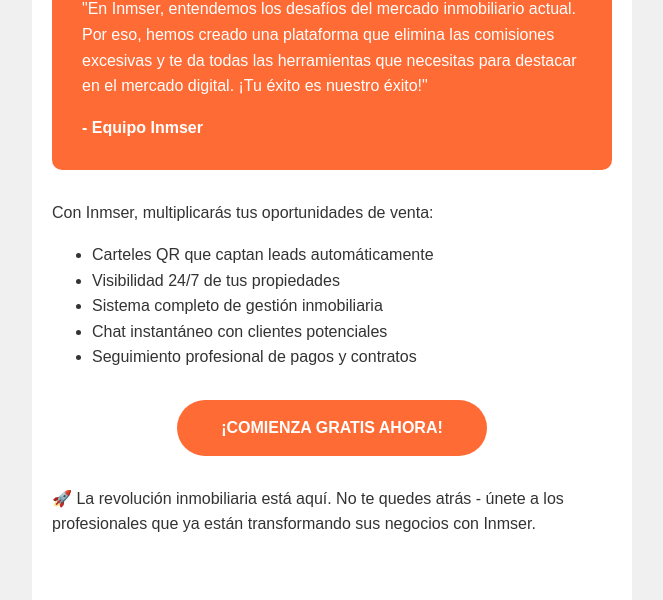
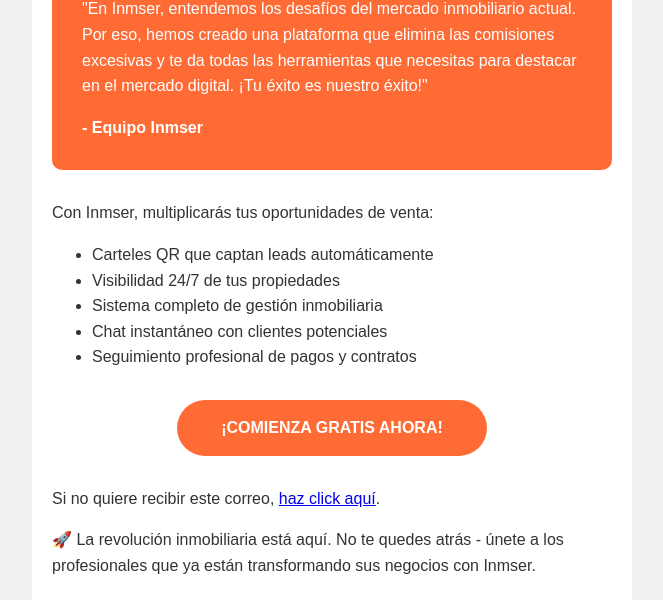
Before and after one commit to JuanCenturion630/CSV_Emailed, a website: page htmlTemplate/emailTemplate.html in a window 1280 px wide. Shown: the part 1674-2274 px from the top of the page, without its empty margins (308-971 px from the left). Drawn offline with Linux system fonts and the light colour scheme.

Commit message:
desuscription_button

```diff
--- a/htmlTemplate/emailTemplate.html
+++ b/htmlTemplate/emailTemplate.html
@@ -236,6 +236,8 @@
 
             <a href="https://www.inmser.com/marketing?key_marketing={{code}}" class="cta-button">¡Comienza Gratis Ahora!</a>
 
+            <p>Si no quiere recibir este correo, <a href="https://www.inmser.com/marketing?key_unsubscribe_marketing={{code}}">haz click aquí</a>.</p>
+
             <p>🚀 La revolución inmobiliaria está aquí. No te quedes atrás - únete a los profesionales que ya están transformando sus negocios con Inmser.</p>
         </div>
 
```
